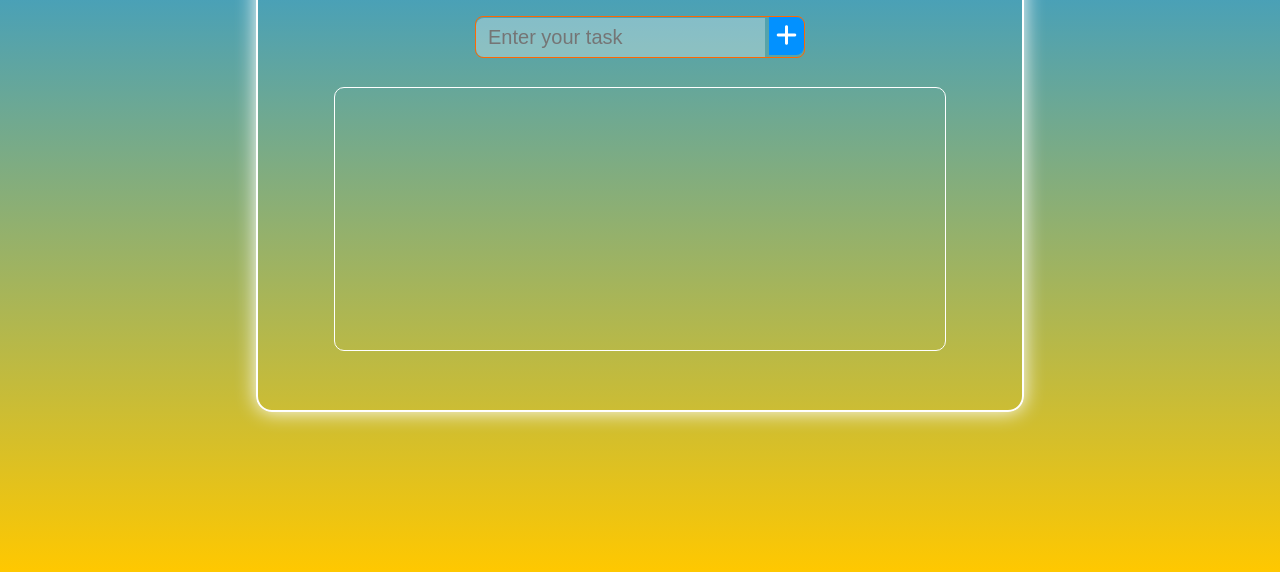
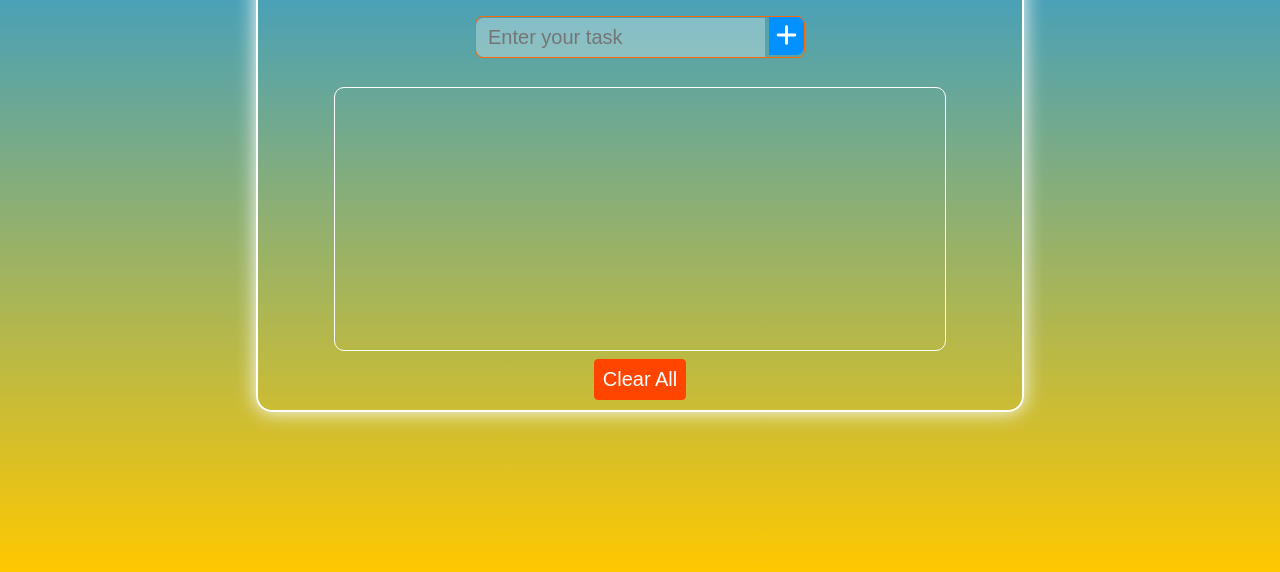
Before and after one commit to Rohit3920/OctaNet-task2--To-Do-List, a plain HTML site: page index.html in a window 1280 px wide. Shown: the part 228-800 px from the top of the page. Drawn offline with Linux system fonts and the light colour scheme.

Commit message:
JavaScript : Added 'Clear All' button

```diff
--- a/index.html
+++ b/index.html
@@ -18,7 +18,7 @@
 
     <div class="container">
         <div class="header">
-            <h1>0 Task List</h1>
+            <h1><span id="count">0</span> Task List</h1>
         </div>
 
         <div class="insert-task">
@@ -33,6 +33,10 @@
 
             </ul>
         </div>
+
+        <div class="btn-group">
+            <button type="button" onclick="clearAll()">Clear All</button>
+        </div>
     </div>
 
     <script src="script.js"></script>
--- a/script.js
+++ b/script.js
@@ -1,12 +1,12 @@
 console.warn("Octa Net Task No. 2");
 console.log("To Do List");
 
+var listGroup = document.getElementById("listGroup");
+var inValue = document.getElementById('addTask');
 
 function addItem() {
-    var inValue = document.getElementById('addTask');
     var task = inValue.value;
 
-    var listGroup = document.getElementById("listGroup")
 
     const li = document.createElement("li");
     li.textContent = task;
@@ -24,6 +24,8 @@ function addItem() {
 
     inValue.value = '';
     inValue.focus()
+
+    document.getElementById("count").innerHTML = listGroup.childElementCount;
 }
 
 let delBtn = document.querySelector('ul');
@@ -32,4 +34,10 @@ delBtn.addEventListener('click', (e) => {
     let li = e.target.parentNode;
 
     listGroup.removeChild(li);
+    document.getElementById("count").innerHTML = listGroup.childElementCount;
 })
+
+const clearAll = () =>{
+listGroup.innerHTML = '';
+document.getElementById("count").innerHTML = listGroup.childElementCount;
+}
--- a/style.css
+++ b/style.css
@@ -104,5 +104,21 @@ body {
     float: right;
     color: rgb(255, 17, 0);
     border: 1px solid rgb(255, 17, 0);
+}
 
+.btn-group {
+    padding: 0.5em 0;
 }
+
+.btn-group button{
+padding: 8px;
+font-size: 20px;
+border: 1px solid orangered;
+border-radius: 4px;
+background-color: orangered;
+color: white;
+}
+
+.btn-group button:hover{
+    border-color: white;
+}
```
